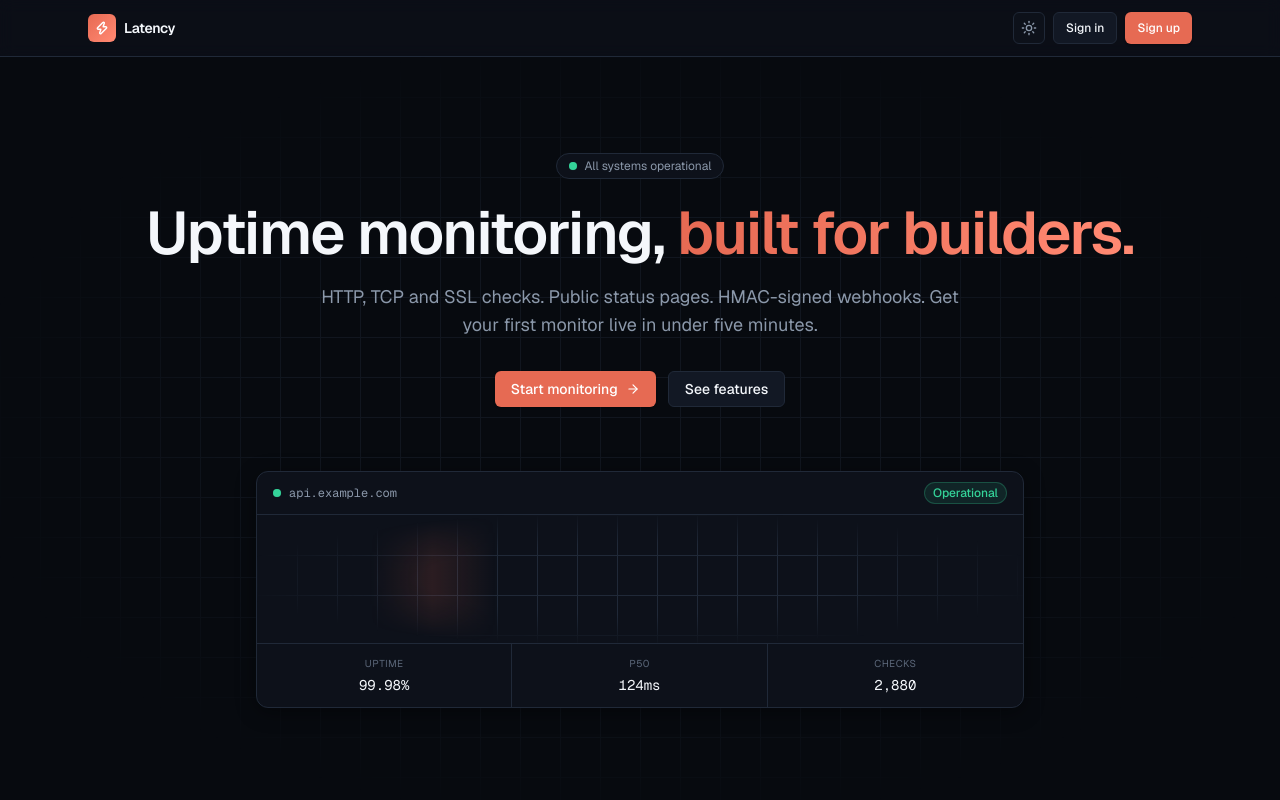
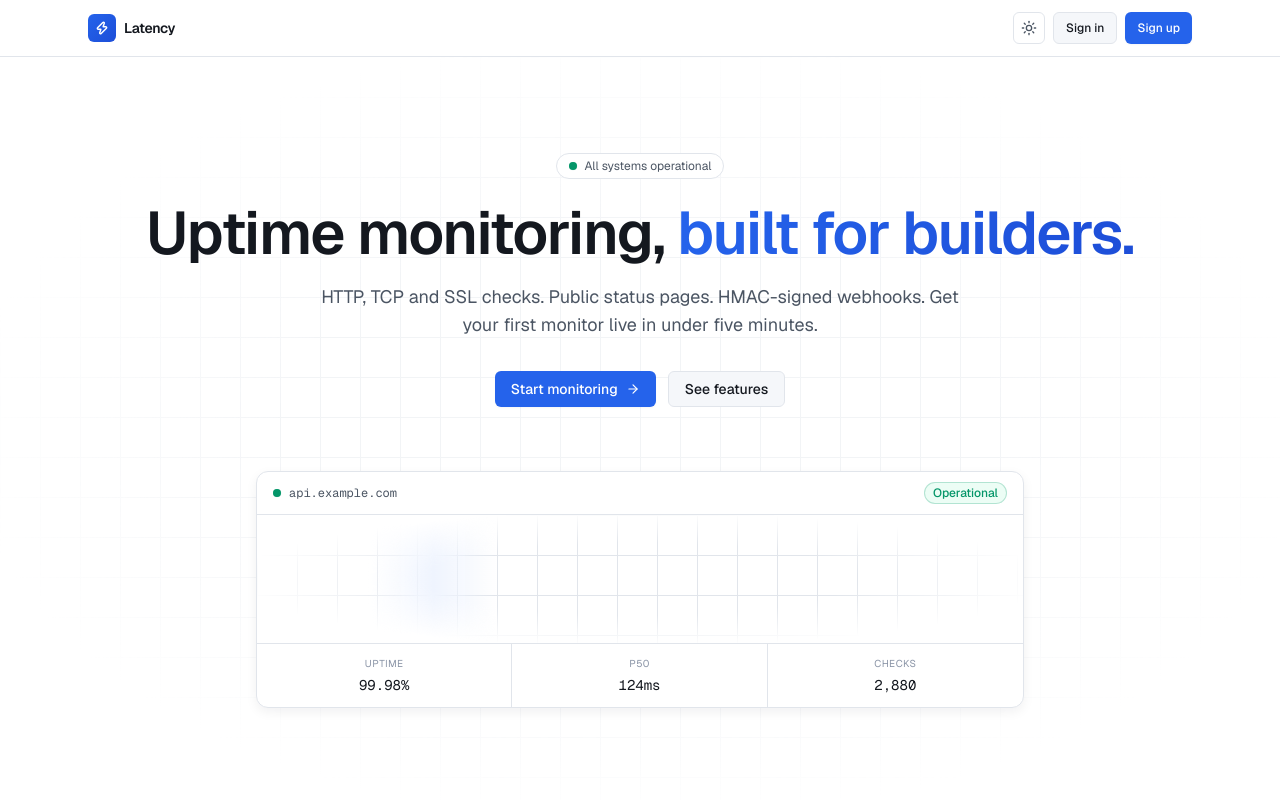
Before and after one commit to husseyd8649/Latency, a Next.js app: page / in a window 1280 px wide. Shown: the top 800 px of the page. Built offline with nearby package versions, Linux system fonts and the light colour scheme; no server answers.

Commit message:
Refactor design tokens in globals.css
Updated design tokens for corporate, light, and dark themes, including background, surface, border, and text colors. Adjusted accent colors and selection styles.

```diff
--- a/app/globals.css
+++ b/app/globals.css
@@ -5,15 +5,37 @@
 /*  Design tokens                                                              */
 /* -------------------------------------------------------------------------- */
 
-/* app/globals.css */
-@import "tailwindcss";
+/* Corporate (default) — clean, neutral, enterprise-friendly */
+:root,
+[data-theme="corporate"] {
+  --bg: #FFFFFF;
+  --surface: #FFFFFF;
+  --surface-2: #F5F7FA;
+  --border: #E1E5EB;
+  --border-strong: #C5CCD6;
+  --text: #14181F;
+  --text-muted: #4B5563;
+  --text-subtle: #8A94A6;
 
-/* -------------------------------------------------------------------------- */
-/*  Design tokens                                                              */
-/* -------------------------------------------------------------------------- */
+  --accent: #2563EB;
+  --accent-hover: #1D4ED8;
+  --accent-soft: #EFF4FE;
 
-:root {
-  /* Warm cream light theme */
+  --op-up: #059669;
+  --op-degraded: #D97706;
+  --op-down: #DC2626;
+
+  --up-soft: #ECFDF5;
+  --degraded-soft: #FFFBEB;
+  --down-soft: #FEF2F2;
+
+  --ring: rgba(37, 99, 235, 0.35);
+  --shadow-sm: 0 1px 2px rgba(15, 23, 42, 0.04);
+  --shadow-md: 0 4px 12px rgba(15, 23, 42, 0.06);
+}
+
+/* Warm cream + coral light theme */
+[data-theme="light"] {
   --bg: #FAF8F5;
   --surface: #FFFFFF;
   --surface-2: #F3ECE3;
@@ -24,8 +46,8 @@
   --text-subtle: #9E8D80;
 
   --accent: oklch(67% 0.16 32);
-  --accent-hover: oklch(58% 0.17 32);           /* darker for light bg */
-  --accent-soft: oklch(96% 0.03 32);            /* faint coral blush */
+  --accent-hover: oklch(58% 0.17 32);
+  --accent-soft: oklch(96% 0.03 32);
 
   --op-up: #10B981;
   --op-degraded: #F59E0B;
@@ -40,8 +62,8 @@
   --shadow-md: 0 4px 16px rgba(36, 30, 26, 0.05);
 }
 
-.dark {
-  /* Deep slate dark theme */
+/* Dark slate + coral */
+[data-theme="dark"] {
   --bg: #070A0F;
   --surface: #0D111A;
   --surface-2: #121824;
@@ -52,8 +74,8 @@
   --text-subtle: #5B6779;
 
   --accent: oklch(67% 0.16 32);
-  --accent-hover: oklch(76% 0.15 32);           /* lighter for dark bg */
-  --accent-soft: oklch(67% 0.16 32 / 0.14);     /* translucent coral */
+  --accent-hover: oklch(76% 0.15 32);
+  --accent-soft: oklch(67% 0.16 32 / 0.14);
 
   --op-up: #34D399;
   --op-degraded: #FBBF24;
@@ -67,6 +89,7 @@
   --shadow-sm: 0 1px 2px rgba(0, 0, 0, 0.3);
   --shadow-md: 0 4px 20px rgba(0, 0, 0, 0.4);
 }
+
 /* -------------------------------------------------------------------------- */
 /*  Tailwind theme mapping                                                     */
 /* -------------------------------------------------------------------------- */
@@ -111,7 +134,7 @@ html, body {
 
 ::selection {
   background: var(--accent);
-  color: #000;
+  color: #fff;
 }
 
 /* Focus ring */
```
